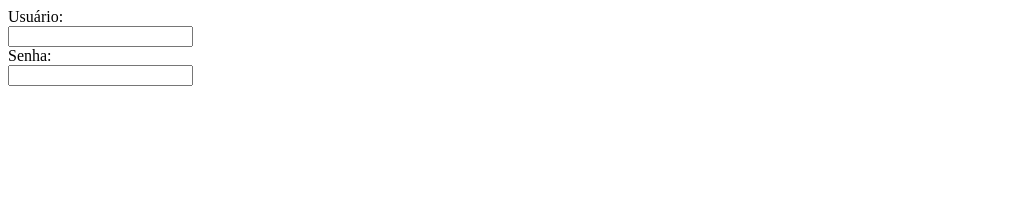
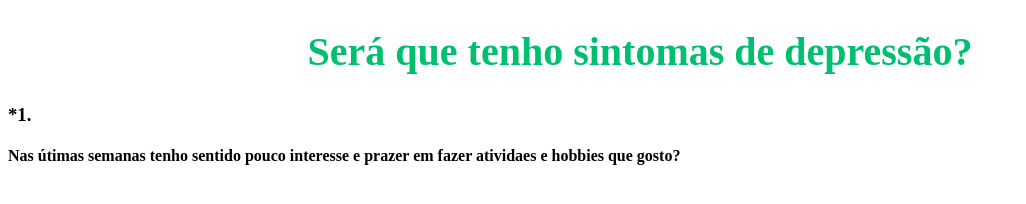
Before and after one commit to MikhelCB/Projeto-Form, a plain HTML site: page index.html in a window 1280 px wide. Shown: the whole page, without its empty margins (0-1026 px from the left). Drawn offline with Linux system fonts and the light colour scheme.

Commit message:
inicial container, div and id

```diff
--- a/index.html
+++ b/index.html
@@ -4,20 +4,24 @@
     <meta charset="UTF-8" />
     <meta name="viewport" content="width=device-width, initial-scale=1.0" />
     <link rel="stylesheet" href="style.css" />
-    <title>Formulário</title>
+    <title>Formulário Depressão</title>
   </head>
   <body>
-    <div>
-      <form>
-        <label> Usuário: </label>
-        <div>
-          <input type="text" />
-        </div>
-        <label> Senha: </label>
-        <div>
-          <input type="password" />
-        </div>
-      </form>
+    <div id="container">
+      <div id="title-depression">
+        <span><h1>Será que tenho sintomas de depressão?</h1></span>
+      </div>
+      <span>
+        <div id="question-number"><h3>*1.</h3></div>
+      </span>
+      <div id="first-question">
+        <h4>
+          <span
+            >Nas útimas semanas tenho sentido pouco interesse e prazer em fazer
+            atividaes e hobbies que gosto?
+          </span>
+        </h4>
+      </div>
     </div>
   </body>
 </html>
--- a/style.css
+++ b/style.css
@@ -0,0 +1,19 @@
+#title-depression {
+  color: #00bf6f;
+  font: inherit;
+  font-family: "Times New Roman", Times, serif;
+  font-size: 26px;
+  font-style: normal;
+  font-weight: 700;
+  line-height: 1.25;
+  font-size: 20px;
+  text-align: center;
+}
+
+#first-question {
+  margin: 0;
+  padding: 0;
+  border: 0;
+  font: inherit;
+  font-size: 100%;
+}
```
